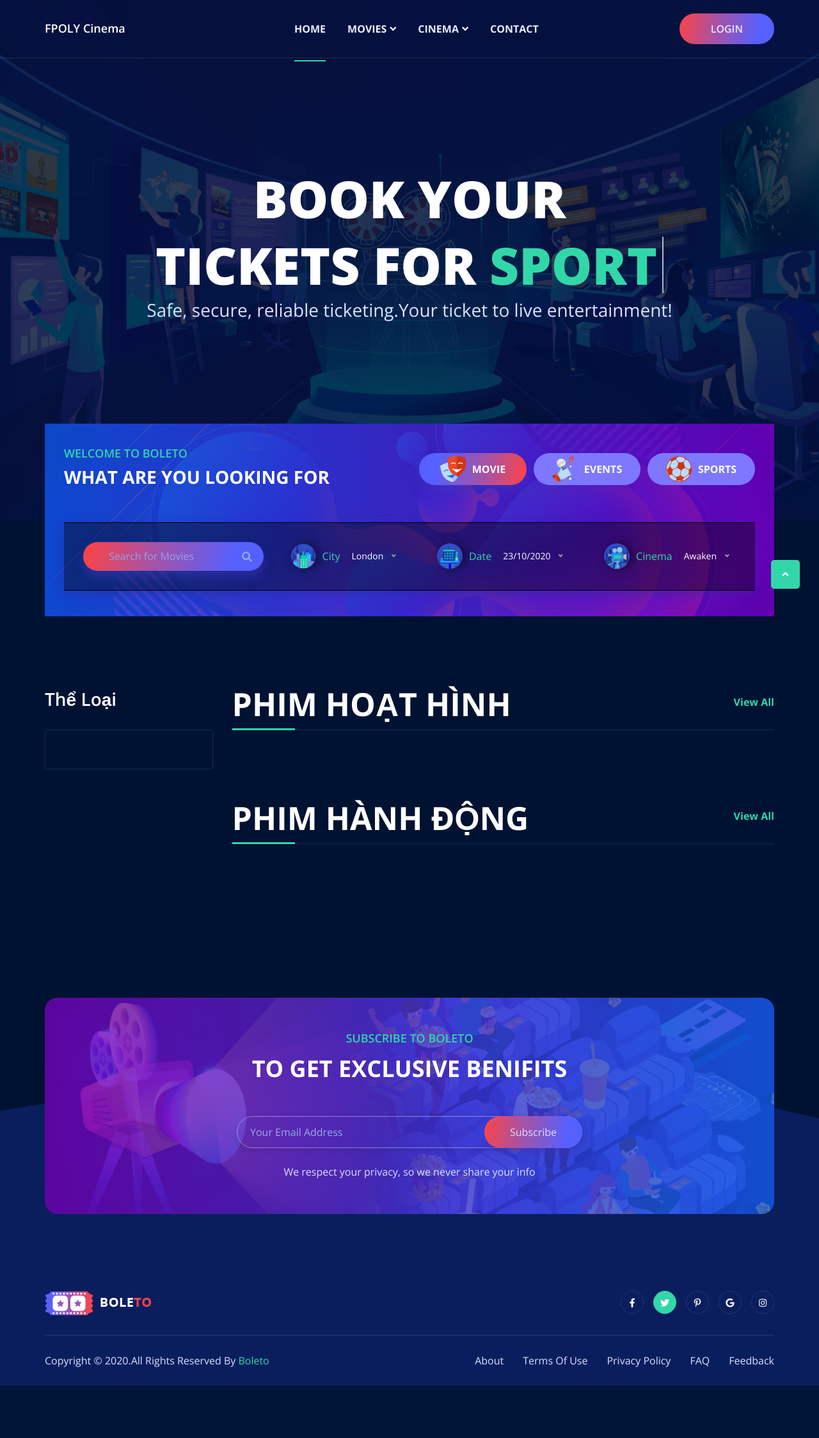
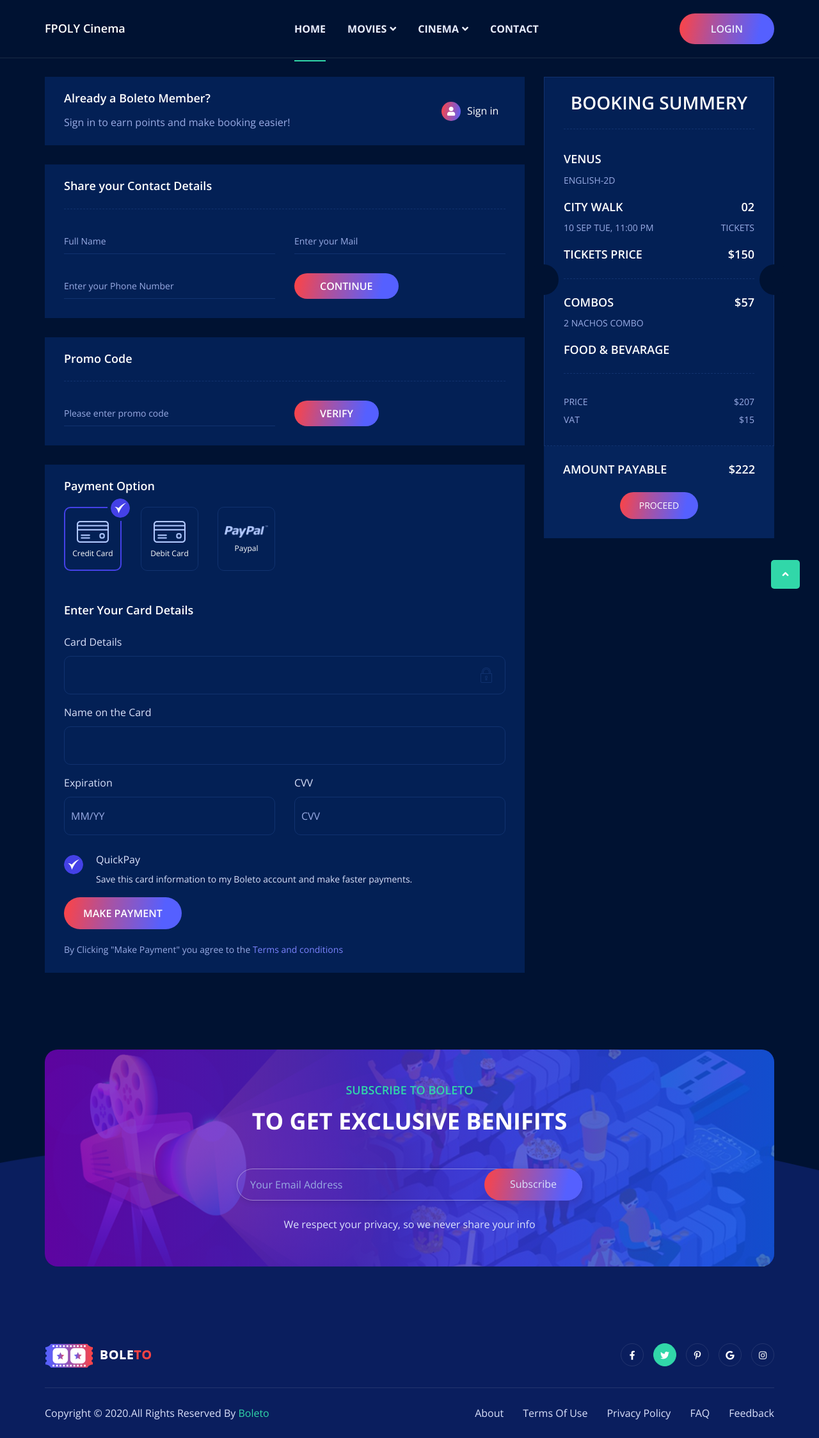
Before and after one commit to itvietanh/DuAn1_Group1, a PHP site: page /DuAn1_Group1/index.php?act=checkout in a window 1280 px wide. Shown: the whole page at 64% size. Before the commit the page ends 2165 px from the top, so only its background shows below. Run offline with PHP 8.4, Linux system fonts and the light colour scheme; data that the repository does not hold is empty.

Commit message:
update new

```diff
--- a/index.php
+++ b/index.php
@@ -1,8 +1,11 @@
 <?php
+    ob_start();
+    session_start();
     include "global.php";
     include "model/pdo.php";
     include "model/film.php";
     include "model/genre.php";
+    include "model/account.php";
     include "view/header.php";
     if (isset($_GET['act']) && $_GET['act'] != "") {
         $act = $_GET['act'];
@@ -20,7 +23,40 @@
                 include "view/phim.php";
                 break;
             case 'login':
+                if (isset($_POST['btn_login']) && $_POST['btn_login']) {
+                    $error = [];
+                    if (empty($_POST['email'])) {
+                        $error['email'] = "Bạn phải nhập email";
+                    } else {
+                        $email = $_POST['email'];
+                    }
+
+                    if (empty($_POST['password'])) {
+                        $error['password'] = "Bạn phải nhập password";
+                    } else {
+                        $password = $_POST['password'];
+                    }
+
+                    if (!empty($error)) {
+                        echo "Lỗi !!!";
+                        echo "<p class='error'>" . $error['email'] . "</p>";
+                        echo "<p class='error'>" . $error['password'] . "</p>";
+                    } else {
+                        $check_account = check_account($email, $password);
+                        if (is_array($check_account)) {
+                            $_SESSION['account'] = $check_account;
+                            echo "<pre>";
+                            header("Location: index.php");
+                        } else {
+                            $thongbao = "Tài khoản không tồn tại, vui lòng kiểm tra lại !!!";
+                        }
+                    }
+                }
                 include "view/login.php";
+                break;
+            case 'logout':
+                session_unset();
+                header("Location: index.php");
                 break;
             case 'sign_up':
                 include "view/signup.php";
@@ -59,11 +95,15 @@
                 break;
             case 'film_seat':
                 if (isset($_GET['id']) && $_GET['id'] > 0) {
+                    $id_film = $_GET['id_film'];
                     $id = $_GET['id'];
                     $date = $_GET['date'];
-                    $list_showdate = load_DateAndTime($id, $date);
+                    $list_showdate = load_DateAndTime($id, $date, $id_film);
                 }
                 include "view/film_seat.php";
+                break;
+            case 'checkout':
+                include "view/checkout.php";
                 break;
             default:
                 $list_film_cartoon = loadall_film_cartoon();
@@ -80,4 +120,5 @@
         include "view/home.php";
     }
     include "view/footer.php";
+    ob_end_flush();
 ?>
--- a/model/account.php
+++ b/model/account.php
@@ -26,4 +26,10 @@
         $sql = "DELETE FROM account WHERE `account`.`id` = $id";
         pdo_execute($sql);
     }
+
+    function check_account($email, $password) {
+        $sql = "select * from `account` where `email` = '$email' and `password` = '$password'";
+        $account = pdo_query_one($sql);
+        return $account;
+    }
 ?>
--- a/model/film.php
+++ b/model/film.php
@@ -101,11 +101,11 @@
         return $list_date;
     }
 
-    function load_DateAndTime($id, $date) {
+    function load_DateAndTime($id, $date, $id_film) {
         $sql = "SELECT show_film.show_date as 'date', show_time_frame.start_time as 'time', film.id as 'id_film', film.name as 'name_film' from show_film
         JOIN show_time_frame on show_film.id_showTimeFrame = show_time_frame.id
         join film on show_film.id_film = film.id
-        WHERE show_film.show_date = '$date' and show_time_frame.id = $id";
+        WHERE show_film.show_date = '$date' and show_time_frame.id = $id and film.id = $id_film";
         $list_showdate = pdo_query($sql);
         return $list_showdate;
     }
--- /dev/null
+++ b/view/checkout.php
@@ -0,0 +1,142 @@
+<!-- ==========Movie-Section========== -->
+<div class="movie-facility padding-bottom padding-top">
+    <div class="container">
+        <div class="row">
+            <div class="col-lg-8">
+                <div class="checkout-widget d-flex flex-wrap align-items-center justify-cotent-between">
+                    <div class="title-area">
+                        <h5 class="title">Already a Boleto  Member?</h5>
+                        <p>Sign in to earn points and make booking easier!</p>
+                    </div>
+                    <a href="#0" class="sign-in-area">
+                        <i class="fas fa-user"></i><span>Sign in</span>
+                    </a>
+                </div>
+                <div class="checkout-widget checkout-contact">
+                    <h5 class="title">Share your Contact  Details </h5>
+                    <form class="checkout-contact-form">
+                        <div class="form-group">
+                            <input type="text" placeholder="Full Name">
+                        </div>
+                        <div class="form-group">
+                            <input type="text" placeholder="Enter your Mail">
+                        </div>
+                        <div class="form-group">
+                            <input type="text" placeholder="Enter your Phone Number ">
+                        </div>
+                        <div class="form-group">
+                            <input type="submit" value="Continue" class="custom-button">
+                        </div>
+                    </form>
+                </div>
+                <div class="checkout-widget checkout-contact">
+                    <h5 class="title">Promo Code </h5>
+                    <form class="checkout-contact-form">
+                        <div class="form-group">
+                            <input type="text" placeholder="Please enter promo code">
+                        </div>
+                        <div class="form-group">
+                            <input type="submit" value="Verify" class="custom-button">
+                        </div>
+                    </form>
+                </div>
+                <div class="checkout-widget checkout-card mb-0">
+                    <h5 class="title">Payment Option </h5>
+                    <ul class="payment-option">
+                        <li class="active">
+                            <a href="#0">
+                                <img src="assets/images/payment/card.png" alt="payment">
+                                <span>Credit Card</span>
+                            </a>
+                        </li>
+                        <li>
+                            <a href="#0">
+                                <img src="assets/images/payment/card.png" alt="payment">
+                                <span>Debit Card</span>
+                            </a>
+                        </li>
+                        <li>
+                            <a href="#0">
+                                <img src="assets/images/payment/paypal.png" alt="payment">
+                                <span>paypal</span>
+                            </a>
+                        </li>
+                    </ul>
+                    <h6 class="subtitle">Enter Your Card Details </h6>
+                    <form class="payment-card-form">
+                        <div class="form-group w-100">
+                            <label for="card1">Card Details</label>
+                            <input type="text" id="card1">
+                            <div class="right-icon">
+                                <i class="flaticon-lock"></i>
+                            </div>
+                        </div>
+                        <div class="form-group w-100">
+                            <label for="card2"> Name on the Card</label>
+                            <input type="text" id="card2">
+                        </div>
+                        <div class="form-group">
+                            <label for="card3">Expiration</label>
+                            <input type="text" id="card3" placeholder="MM/YY">
+                        </div>
+                        <div class="form-group">
+                            <label for="card4">CVV</label>
+                            <input type="text" id="card4" placeholder="CVV">
+                        </div>
+                        <div class="form-group check-group">
+                            <input id="card5" type="checkbox" checked>
+                            <label for="card5">
+                                <span class="title">QuickPay</span>
+                                <span class="info">Save this card information to my Boleto  account and make faster payments.</span>
+                            </label>
+                        </div>
+                        <div class="form-group">
+                            <input type="submit" class="custom-button" value="make payment">
+                        </div>
+                    </form>
+                    <p class="notice">
+                        By Clicking "Make Payment" you agree to the <a href="#0">terms and conditions</a>
+                    </p>
+                </div>
+            </div>
+            <div class="col-lg-4">
+                <div class="booking-summery bg-one">
+                    <h4 class="title">booking summery</h4>
+                    <ul>
+                        <li>
+                            <h6 class="subtitle">Venus</h6>
+                            <span class="info">English-2d</span>
+                        </li>
+                        <li>
+                            <h6 class="subtitle"><span>City Walk</span><span>02</span></h6>
+                            <div class="info"><span>10 SEP TUE, 11:00 PM</span> <span>Tickets</span></div>
+                        </li>
+                        <li>
+                            <h6 class="subtitle mb-0"><span>Tickets  Price</span><span>$150</span></h6>
+                        </li>
+                    </ul>
+                    <ul class="side-shape">
+                        <li>
+                            <h6 class="subtitle"><span>combos</span><span>$57</span></h6>
+                            <span class="info"><span>2 Nachos Combo</span></span>
+                        </li>
+                        <li>
+                            <h6 class="subtitle"><span>food & bevarage</span></h6>
+                        </li>
+                    </ul>
+                    <ul>
+                        <li>
+                            <span class="info"><span>price</span><span>$207</span></span>
+                            <span class="info"><span>vat</span><span>$15</span></span>
+                        </li>
+                    </ul>
+                </div>
+                <div class="proceed-area  text-center">
+                    <h6 class="subtitle"><span>Amount Payable</span><span>$222</span></h6>
+                    <a href="#0" class="custom-button back-button">proceed</a>
+                </div>
+            </div>
+        </div>
+    </div>
+</div>
+<!-- ==========Movie-Section========== -->
--- a/view/header.php
+++ b/view/header.php
@@ -112,16 +112,18 @@
                     <a href="contact.html">contact</a>
                 </li>
             </ul>
-            <div class="login">
-                <li class="header-button pr-0">
-                    <a href="index.php?act=login">Login</a>
-                </li>
-            </div>
-<!--            <div class="header-bar d-lg-none">-->
-<!--                <span></span>-->
-<!--                <span></span>-->
-<!--                <span></span>-->
-<!--            </div>-->
+            <?php
+                if (!isset($_SESSION['account'])) {
+                    echo '<div class="login">
+                            <li class="header-button pr-0">
+                                <a href="index.php?act=login">Login</a>
+                            </li>
+                        </div>';
+                } else {
+                    extract($_SESSION['account']);
+                    echo "<p>" . "Xin chào, " . "<b>" . $name . "</b>" . "<br>" . "<a href='index.php?act=logout'>" . "Đăng xuất" . "</a>" . "</p>";
+                }
+            ?>
         </div>
     </div>
 </header>
--- a/view/show_date.php
+++ b/view/show_date.php
@@ -91,7 +91,7 @@ extract($time);}
                             <?php foreach ($list_showdate as $time) {
                                 ?>
                                 <div class="item">
-                                    <a href="index.php?act=film_seat&id=<?php echo $time['id']?>&date=<?php echo $time['show_date']?>"><?php echo $time['start_time']?></a>
+                                    <a href="index.php?act=film_seat&id=<?php echo $time['id']?>&date=<?php echo $time['show_date']?>&id_film=<?php echo $id?>"><?php echo $time['start_time']?></a>
                                 </div>
                                 <?php
                             }?>
```
Also changed, not shown: model/order_seat.php (+4 -3 lines), view/film_seat.php (+8 -14 lines), view/login.php (+5 -4 lines), view/signup.php (+9 -1 lines), css/style.css.
